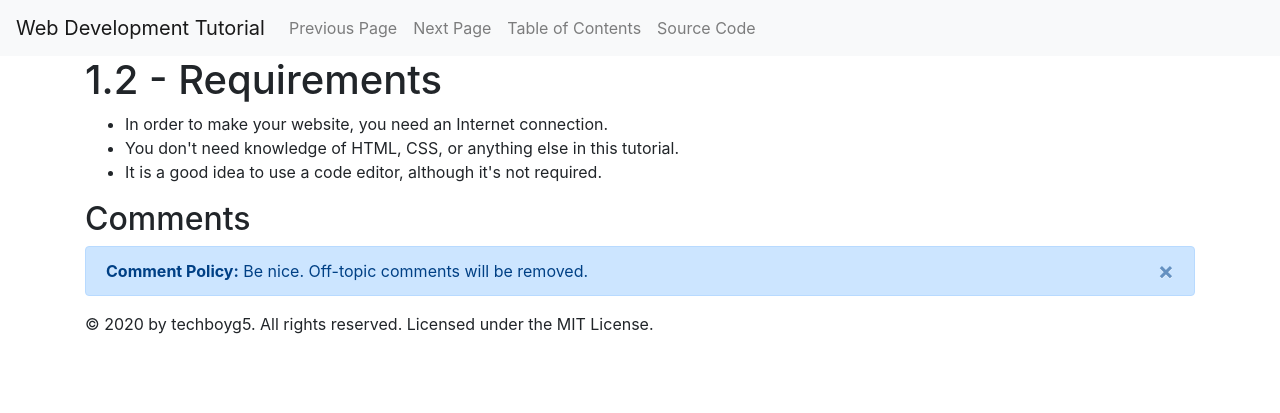
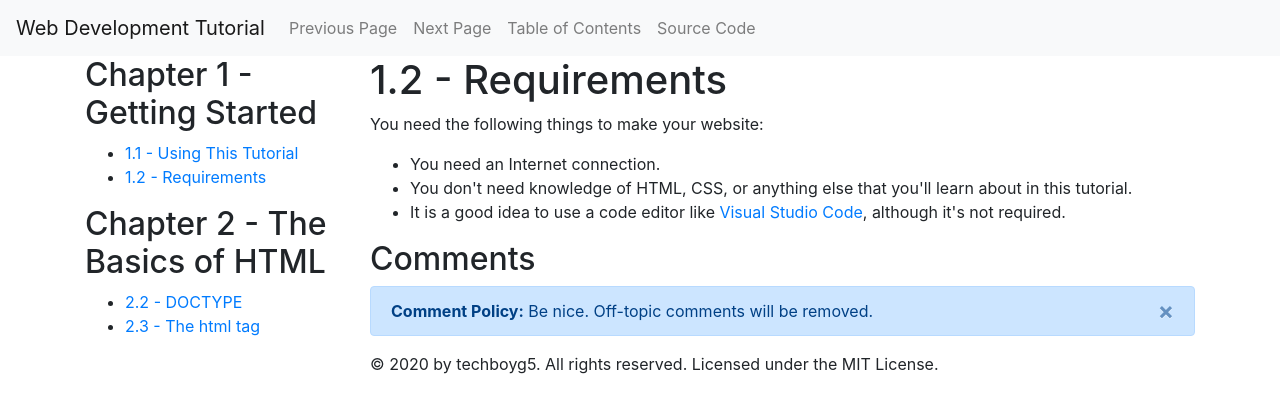
Before and after one commit to techboyg5/web-development-tutorial, a Jekyll site: the page built from chapter1/page2.html, in a window 1280 px wide. Shown: the top 413 px of the page. Built offline with Jekyll 4.4.1, drawn with Linux system fonts in a browser that asks for light colours; comment, search, counter and statistics services are not loaded.

Commit message:
Convert to Jekyll

```diff
--- a/chapter1/page2.html
+++ b/chapter1/page2.html
@@ -1,78 +1,12 @@
-<!DOCTYPE html>
-<html lang="en">
-  <head>
-    <!-- Global site tag (gtag.js) - Google Analytics -->
-<script async src="https://www.googletagmanager.com/gtag/js?id=UA-167358769-2"></script>
-<script>
-  window.dataLayer = window.dataLayer || [];
-  function gtag(){dataLayer.push(arguments);}
-  gtag('js', new Date());
-
-  gtag('config', 'UA-167358769-2');
-</script>
-
-    <meta charset="utf-8">
-    <title>1.2 - Requirements</title>
-    <meta name="viewport" content="width=device-width, initial-scale=1, shrink-to-fit=no">
-    <link rel="stylesheet" href="https://stackpath.bootstrapcdn.com/bootstrap/4.5.0/css/bootstrap.min.css" integrity="sha384-9aIt2nRpC12Uk9gS9baDl411NQApFmC26EwAOH8WgZl5MYYxFfc+NcPb1dKGj7Sk" crossorigin="anonymous">
-  </head>
-  <body>
-    <nav class="navbar navbar-expand-lg navbar-light bg-light sticky-top">
-      <a class="navbar-brand" href="#">Web Development Tutorial</a>
-      <button class="navbar-toggler" type="button" data-toggle="collapse" data-target="#navbarContent" aria-controls="navbarSupportedContent" aria-expanded="false" aria-label="Toggle navigation">
-        <span class="navbar-toggler-icon"></span>
-      </button>
-      <div class="collapse navbar-collapse" id="navbarContent">
-        <ul class="navbar-nav">
-          <li class="nav-item">
-            <a class="nav-link" href="page1.html">Previous Page</a>
-          </li>
-          <li class="nav-item">
-            <a class="nav-link" href="../chapter2/page2.html">Next Page</a>
-          </li>
-          <li class="nav-item">
-            <a class="nav-link" href="../toc.html">Table of Contents</a>
-          </li>
-          <li class="nav-item">
-            <a class="nav-link" href="https://github.com/techboyg5/web-development-tutorial" target="_blank">Source Code</a>
-          </li>
-        </ul>
-      </div>
-    </nav>
-    <div class="container">
-    <h1>1.2 - Requirements</h1>
-    <ul>
-      <li>In order to make your website, you need an Internet connection.</li>
-      <li>You don't need knowledge of HTML, CSS, or anything else in this tutorial.</li>
-      <li>It is a good idea to use a code editor, although it's not required.</li>
-    </ul>
-      <div id="comments" class="my-3">
-                <h2>Comments</h2>
-                <div class="alert alert-primary alert-dismissible fade show" role="alert">
-                    <strong>Comment Policy:</strong> Be nice. Off-topic comments will be removed.
-                    <button type="button" class="close" data-dismiss="alert" aria-label="Close">
-                        <span aria-hidden="true">&times;</span>
-                    </button>
-                </div>
-                <noscript>
-                    <div class="alert alert-danger" role="alert">
-                        <strong>Error loading comments:</strong> Please enable JavaScript in your browser to view and post comments.
-                    </div>
-                </noscript>
-                <script src="https://utteranc.es/client.js"
-                    repo="techboyg5/comment-database"
-                    issue-term="pathname"
-                    theme="github-light"
-                    crossorigin="anonymous"
-                    async>
-                </script>
-            </div>
-            <footer class="my-3">
-                &copy; 2020 by techboyg5. All rights reserved. Licensed under the MIT License.
-            </footer>
-    </div>
-          <script src="https://code.jquery.com/jquery-3.5.1.slim.min.js" integrity="sha384-DfXdz2htPH0lsSSs5nCTpuj/zy4C+OGpamoFVy38MVBnE+IbbVYUew+OrCXaRkfj" crossorigin="anonymous"></script>
-    <script src="https://cdn.jsdelivr.net/npm/popper.js@1.16.0/dist/umd/popper.min.js" integrity="sha384-Q6E9RHvbIyZFJoft+2mJbHaEWldlvI9IOYy5n3zV9zzTtmI3UksdQRVvoxMfooAo" crossorigin="anonymous"></script>
-    <script src="https://stackpath.bootstrapcdn.com/bootstrap/4.5.0/js/bootstrap.min.js" integrity="sha384-OgVRvuATP1z7JjHLkuOU7Xw704+h835Lr+6QL9UvYjZE3Ipu6Tp75j7Bh/kR0JKI" crossorigin="anonymous"></script>
-  </body>
-</html>
+---
+layout: default
+title: 1.2 - Requirements
+prevpage: page1.html
+nextpage: ../chapter2/page2.html
+---
+<p>You need the following things to make your website:</p>
+<ul>
+  <li>You need an Internet connection.</li>
+  <li>You don't need knowledge of HTML, CSS, or anything else that you'll learn about in this tutorial.</li>
+  <li>It is a good idea to use a code editor like <a href="https://code.visualstudio.com/">Visual Studio Code</a>, although it's not required.</li>
+</ul>
```
